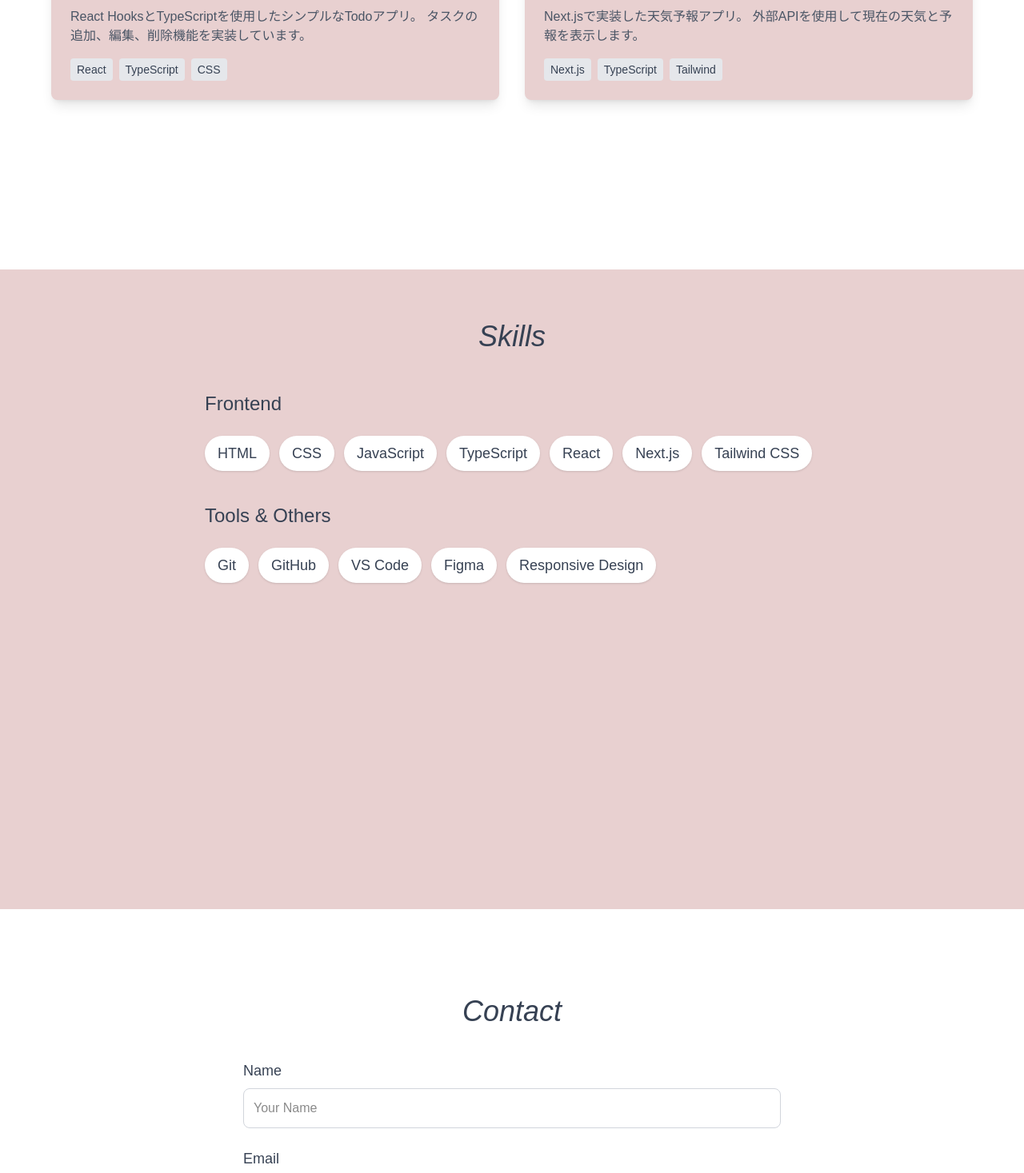
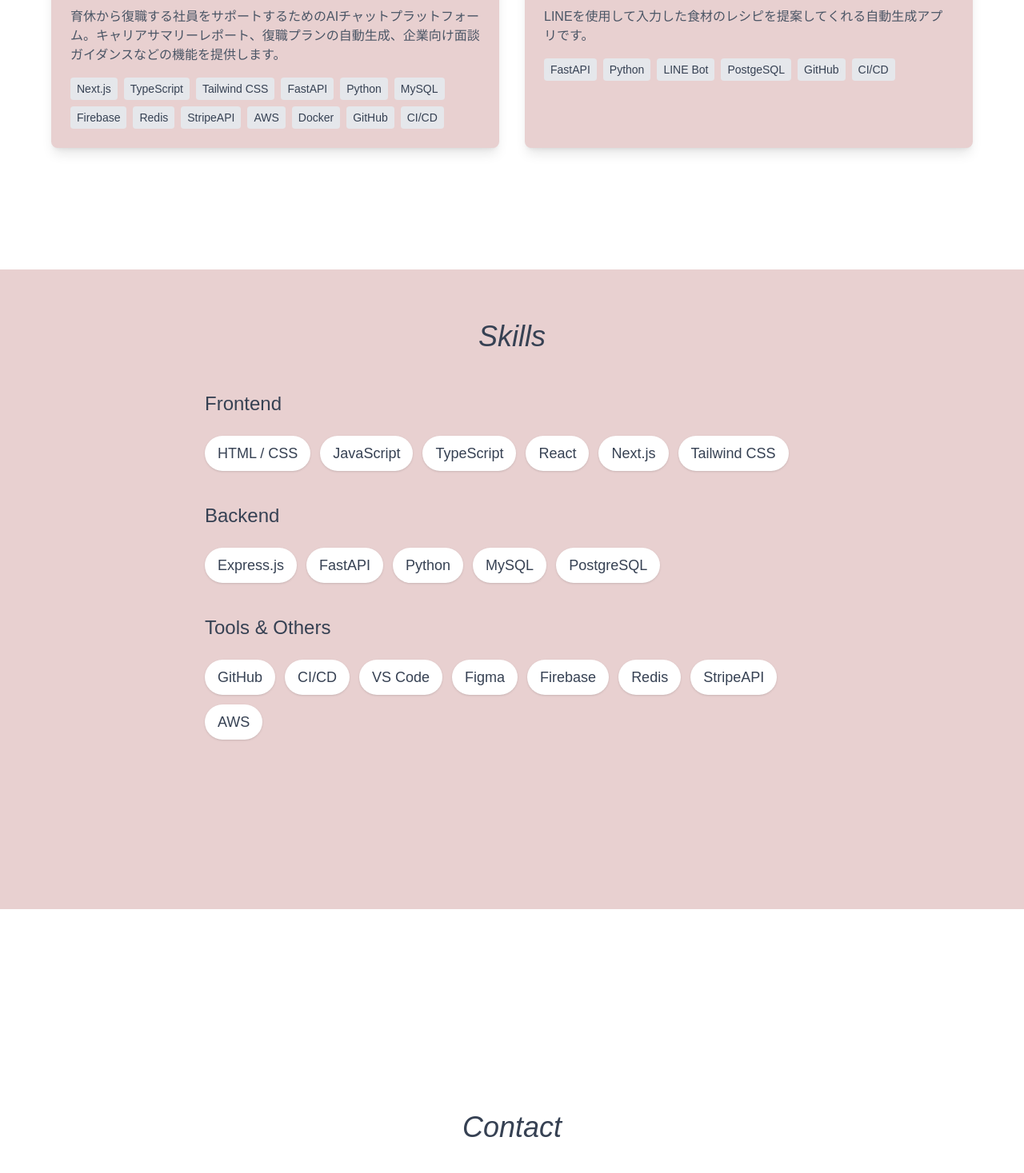
Before and after one commit to ShiroILuca/My-Portfolio, a Next.js app in the folder frontend/: page / in a window 1280 px wide. Shown: the part 2063-3530 px from the top of the page at 80% size. Built offline with nearby package versions, Linux system fonts and the light colour scheme.

Commit message:
自己紹介文、開発アプリ、スキル　記述

```diff
--- a/frontend/app/page.tsx
+++ b/frontend/app/page.tsx
@@ -108,12 +108,13 @@ const Portfolio = () => {
               About
             </h2>
             <p className="text-lg text-gray-700 mb-6">
-              プログラミングと医療現場での経験を融合させ、ユーザー視点を大切にした開発に取り組むエンジニアです。Ms.
-              Engineerプログラミングスクールを2025年2月に卒業し、複数のチーム開発を通じてフロントエンド・バックエンド両方のスキルを習得しました。調剤薬局での約6年の勤務経験から培った患者様対応力とタスク管理能力を活かし、技術だけでなく実際のユーザーに寄り添った開発を目指しています
+              はじめまして、飯田麻奈美と申します。
+              2025年2月にMs.Engineerプログラミングスクールを卒業したばかりのバックエンドエンジニア志望です。
+              スクールでの半年間で、フロントエンド、バックエンド、インフラと幅広く学習し、複数のチーム開発プロジェクトに参加してきました。特にPythonやNode.jsを使用したサーバーサイド開発に興味を持ち、バックエンドエンジニアとしてのキャリアを目指しています。
             </p>
             <p className="text-lg text-gray-700">
-              特にNext.jsとTypeScriptに焦点を当て、モダンなウェブ開発技術の基礎を身につけてきました。
-              デザイン性と使いやすさを両立させたウェブサイト制作に情熱を持っています。
+              チーム開発では、コミュニケーションを大切にしながら、効率的な開発フローの構築にも取り組みました。技術だけでなく、ユーザーにとって価値のあるサービスを作ることを常に意識しています。
+              現在は新たな環境でエンジニアとしての一歩を踏み出すべく、転職活動中です。学習意欲が高く、常に新しい技術にチャレンジする姿勢を大切にしています。
             </p>
           </div>
         </section>
@@ -138,21 +139,50 @@ const Portfolio = () => {
               </div>
               <div className="p-6">
                 <h3 className="text-2xl font-light text-gray-700 mb-2">
-                  Todo App
+                  WorkShere
                 </h3>
                 <p className="text-gray-600 mb-4">
-                  React HooksとTypeScriptを使用したシンプルなTodoアプリ。
-                  タスクの追加、編集、削除機能を実装しています。
+                  育休から復職する社員をサポートするためのAIチャットプラットフォーム。キャリアサマリーレポート、復職プランの自動生成、企業向け面談ガイダンスなどの機能を提供します。
                 </p>
                 <div className="flex flex-wrap gap-2">
                   <span className="px-2 py-1 bg-gray-200 text-gray-700 rounded text-sm">
-                    React
+                    Next.js
                   </span>
                   <span className="px-2 py-1 bg-gray-200 text-gray-700 rounded text-sm">
                     TypeScript
                   </span>
                   <span className="px-2 py-1 bg-gray-200 text-gray-700 rounded text-sm">
-                    CSS
+                    Tailwind CSS
+                  </span>
+                  <span className="px-2 py-1 bg-gray-200 text-gray-700 rounded text-sm">
+                    FastAPI
+                  </span>
+                  <span className="px-2 py-1 bg-gray-200 text-gray-700 rounded text-sm">
+                    Python
+                  </span>
+                  <span className="px-2 py-1 bg-gray-200 text-gray-700 rounded text-sm">
+                    MySQL
+                  </span>
+                  <span className="px-2 py-1 bg-gray-200 text-gray-700 rounded text-sm">
+                    Firebase
+                  </span>
+                  <span className="px-2 py-1 bg-gray-200 text-gray-700 rounded text-sm">
+                    Redis
+                  </span>
+                  <span className="px-2 py-1 bg-gray-200 text-gray-700 rounded text-sm">
+                    StripeAPI
+                  </span>
+                  <span className="px-2 py-1 bg-gray-200 text-gray-700 rounded text-sm">
+                    AWS
+                  </span>
+                  <span className="px-2 py-1 bg-gray-200 text-gray-700 rounded text-sm">
+                    Docker
+                  </span>
+                  <span className="px-2 py-1 bg-gray-200 text-gray-700 rounded text-sm">
+                    GitHub
+                  </span>
+                  <span className="px-2 py-1 bg-gray-200 text-gray-700 rounded text-sm">
+                    CI/CD
                   </span>
                 </div>
               </div>
@@ -171,21 +201,29 @@ const Portfolio = () => {
               </div>
               <div className="p-6">
                 <h3 className="text-2xl font-light text-gray-700 mb-2">
-                  Weather App
+                  LINE食材レシピ提案アプリ
                 </h3>
                 <p className="text-gray-600 mb-4">
-                  Next.jsで実装した天気予報アプリ。
-                  外部APIを使用して現在の天気と予報を表示します。
+                  LINEを使用して入力した食材のレシピを提案してくれる自動生成アプリです。
                 </p>
                 <div className="flex flex-wrap gap-2">
                   <span className="px-2 py-1 bg-gray-200 text-gray-700 rounded text-sm">
-                    Next.js
+                    FastAPI
                   </span>
                   <span className="px-2 py-1 bg-gray-200 text-gray-700 rounded text-sm">
-                    TypeScript
+                    Python
                   </span>
                   <span className="px-2 py-1 bg-gray-200 text-gray-700 rounded text-sm">
-                    Tailwind
+                    LINE Bot
+                  </span>
+                  <span className="px-2 py-1 bg-gray-200 text-gray-700 rounded text-sm">
+                    PostgeSQL
+                  </span>
+                  <span className="px-2 py-1 bg-gray-200 text-gray-700 rounded text-sm">
+                    GitHub
+                  </span>
+                  <span className="px-2 py-1 bg-gray-200 text-gray-700 rounded text-sm">
+                    CI/CD
                   </span>
                 </div>
               </div>
@@ -206,10 +244,7 @@ const Portfolio = () => {
               </h3>
               <div className="flex flex-wrap gap-3">
                 <span className="px-4 py-2 bg-white text-gray-700 rounded-full text-lg shadow-sm">
-                  HTML
-                </span>
-                <span className="px-4 py-2 bg-white text-gray-700 rounded-full text-lg shadow-sm">
-                  CSS
+                  HTML / CSS
                 </span>
                 <span className="px-4 py-2 bg-white text-gray-700 rounded-full text-lg shadow-sm">
                   JavaScript
@@ -231,14 +266,37 @@ const Portfolio = () => {
 
             <div className="mb-10">
               <h3 className="text-2xl font-light text-gray-700 mb-6">
+                Backend
+              </h3>
+              <div className="flex flex-wrap gap-3">
+                <span className="px-4 py-2 bg-white text-gray-700 rounded-full text-lg shadow-sm">
+                  Express.js
+                </span>
+                <span className="px-4 py-2 bg-white text-gray-700 rounded-full text-lg shadow-sm">
+                  FastAPI
+                </span>
+                <span className="px-4 py-2 bg-white text-gray-700 rounded-full text-lg shadow-sm">
+                  Python
+                </span>
+                <span className="px-4 py-2 bg-white text-gray-700 rounded-full text-lg shadow-sm">
+                  MySQL
+                </span>
+                <span className="px-4 py-2 bg-white text-gray-700 rounded-full text-lg shadow-sm">
+                  PostgreSQL
+                </span>
+              </div>
+            </div>
+
+            <div className="mb-10">
+              <h3 className="text-2xl font-light text-gray-700 mb-6">
                 Tools & Others
               </h3>
               <div className="flex flex-wrap gap-3">
                 <span className="px-4 py-2 bg-white text-gray-700 rounded-full text-lg shadow-sm">
-                  Git
+                  GitHub
                 </span>
                 <span className="px-4 py-2 bg-white text-gray-700 rounded-full text-lg shadow-sm">
-                  GitHub
+                  CI/CD
                 </span>
                 <span className="px-4 py-2 bg-white text-gray-700 rounded-full text-lg shadow-sm">
                   VS Code
@@ -247,7 +305,16 @@ const Portfolio = () => {
                   Figma
                 </span>
                 <span className="px-4 py-2 bg-white text-gray-700 rounded-full text-lg shadow-sm">
-                  Responsive Design
+                  Firebase
+                </span>
+                <span className="px-4 py-2 bg-white text-gray-700 rounded-full text-lg shadow-sm">
+                  Redis
+                </span>
+                <span className="px-4 py-2 bg-white text-gray-700 rounded-full text-lg shadow-sm">
+                  StripeAPI
+                </span>
+                <span className="px-4 py-2 bg-white text-gray-700 rounded-full text-lg shadow-sm">
+                  AWS
                 </span>
               </div>
             </div>
@@ -264,59 +331,39 @@ const Portfolio = () => {
               Contact
             </h2>
 
-            <form className="space-y-6">
-              <div>
-                <label
-                  htmlFor="name"
-                  className="block text-lg text-gray-700 mb-2"
+            <div className="bg-yellow-50 border border-yellow-200 rounded-lg p-6 text-center">
+              <div className="flex justify-center mb-4">
+                <svg
+                  xmlns="http://www.w3.org/2000/svg"
+                  className="h-12 w-12 text-yellow-500"
+                  fill="none"
+                  viewBox="0 0 24 24"
+                  stroke="currentColor"
                 >
-                  Name
-                </label>
-                <input
-                  type="text"
-                  id="name"
-                  className="w-full p-3 border border-gray-300 rounded-lg focus:outline-none focus:ring-2 focus:ring-gray-500"
-                  placeholder="Your Name"
-                />
+                  <path
+                    strokeLinecap="round"
+                    strokeLinejoin="round"
+                    strokeWidth={2}
+                    d="M12 9v2m0 4h.01m-6.938 4h13.856c1.54 0 2.502-1.667 1.732-3L13.732 4c-.77-1.333-2.694-1.333-3.464 0L3.34 16c-.77 1.333.192 3 1.732 3z"
+                  />
+                </svg>
               </div>
-
-              <div>
-                <label
-                  htmlFor="email"
-                  className="block text-lg text-gray-700 mb-2"
+              <h3 className="text-xl font-medium text-gray-800 mb-2">
+                現在メンテナンス中
+              </h3>
+              <p className="text-gray-600 mb-4">
+                お問い合わせフォームは現在実装中です。ご不便をおかけして申し訳ありません。
+              </p>
+              <p className="text-gray-600">
+                フォームが利用できない間は、こちらにご連絡ください：{" "}
+                <a
+                  href="mailto:your.email@example.com"
+                  className="text-gray-800 font-medium hover:underline"
                 >
-                  Email
-                </label>
-                <input
-                  type="email"
-                  id="email"
-                  className="w-full p-3 border border-gray-300 rounded-lg focus:outline-none focus:ring-2 focus:ring-gray-500"
-                  placeholder="your.email@example.com"
-                />
-              </div>
-
-              <div>
-                <label
-                  htmlFor="message"
-                  className="block text-lg text-gray-700 mb-2"
-                >
-                  Message
-                </label>
-                <textarea
-                  id="message"
-                  rows={6}
-                  className="w-full p-3 border border-gray-300 rounded-lg focus:outline-none focus:ring-2 focus:ring-gray-500"
-                  placeholder="Your message here..."
-                />
-              </div>
-
-              <button
-                type="submit"
-                className="w-full py-3 px-6 bg-gray-800 text-white rounded-lg hover:bg-gray-700 transition duration-300"
-              >
-                Send Message
-              </button>
-            </form>
+                  manami.iid@gmail.com
+                </a>
+              </p>
+            </div>
           </div>
         </section>
       </main>
@@ -324,26 +371,14 @@ const Portfolio = () => {
       {/* Footer */}
       <footer className="bg-gray-800 text-white p-8 text-center">
         <p className="text-lg">
-          © {new Date().getFullYear()} Your Name. All rights reserved.
+          © {new Date().getFullYear()} Manami Iida. All rights reserved.
         </p>
         <div className="flex justify-center space-x-4 mt-4">
           <a
-            href="#"
+            href="https://github.com/ShiroILuca"
             className="text-white hover:text-gray-300 transition duration-200"
           >
             GitHub
-          </a>
-          <a
-            href="#"
-            className="text-white hover:text-gray-300 transition duration-200"
-          >
-            LinkedIn
-          </a>
-          <a
-            href="#"
-            className="text-white hover:text-gray-300 transition duration-200"
-          >
-            Twitter
           </a>
         </div>
       </footer>
```
